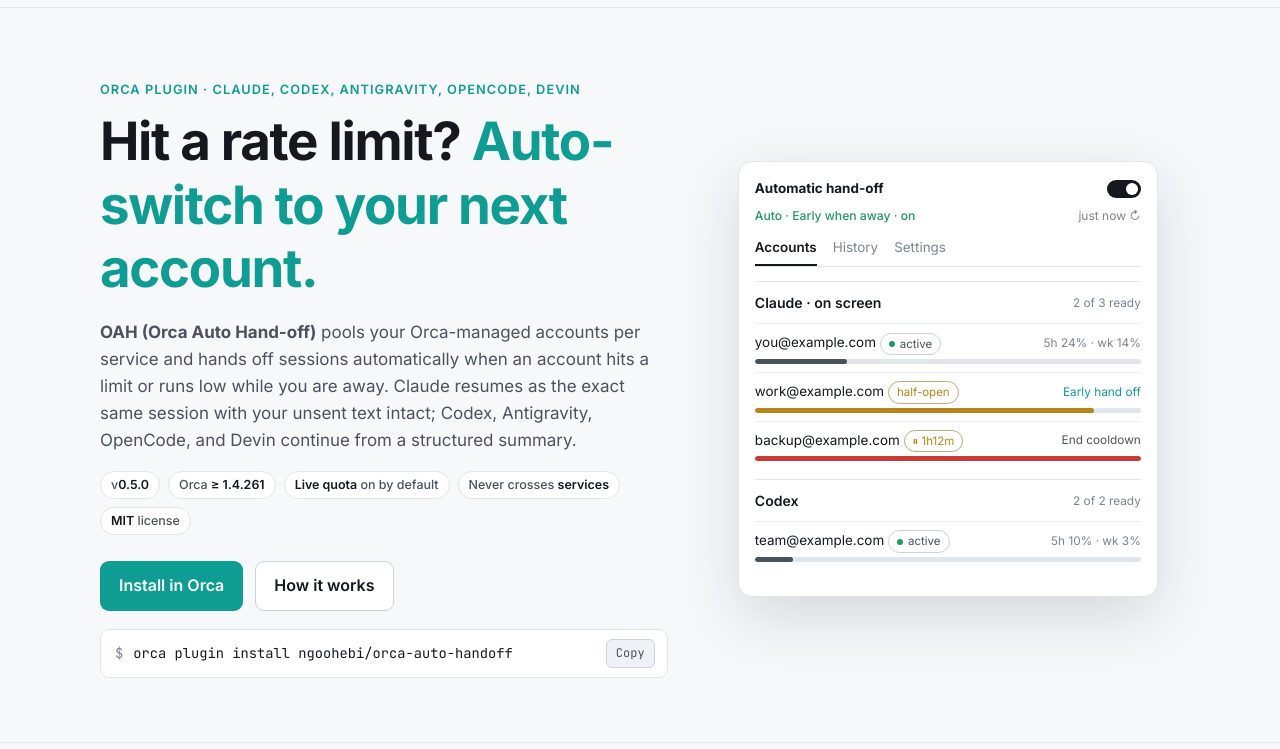
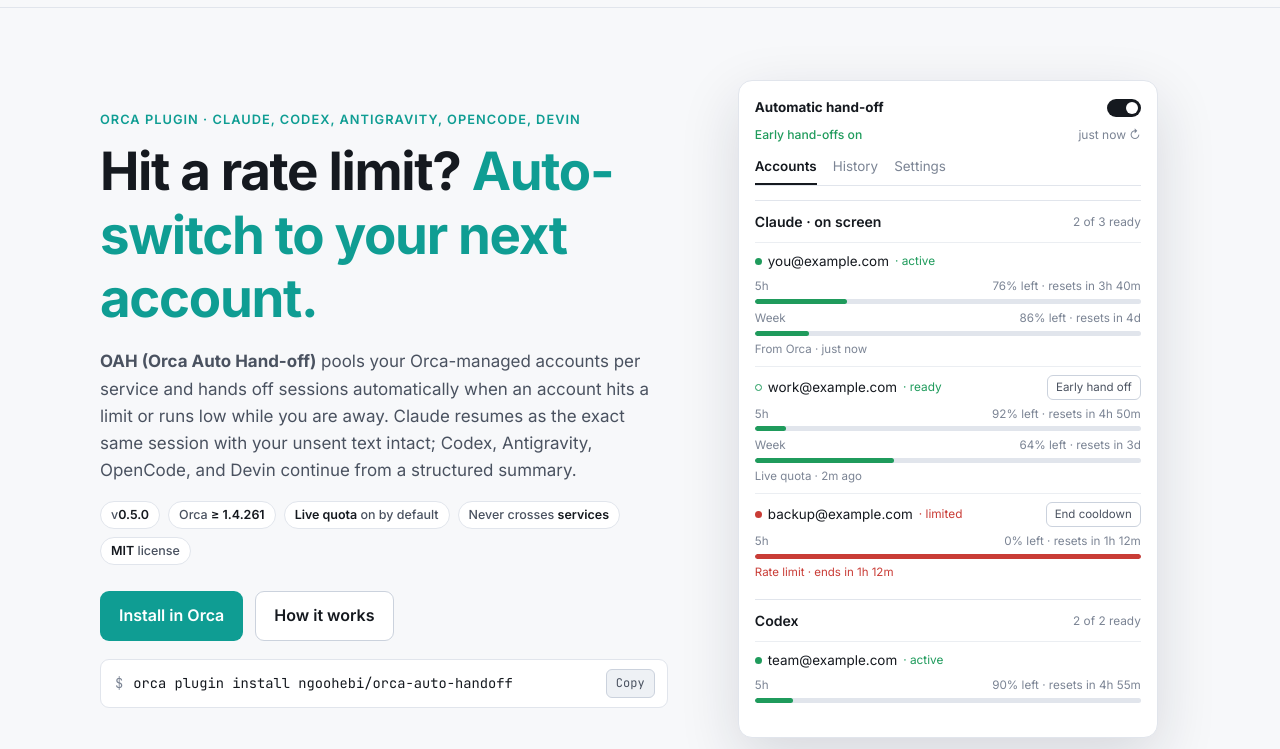
Before and after one commit to ngoohebi/orca-auto-handoff, a website: page site/index.html in a window 1280 px wide. Shown: the part 51-800 px from the top of the page. Drawn offline with Linux system fonts and the light colour scheme.

Commit message:
Update sample UI mockup to latest panel layout, rename Quick Start to Install, remove proxy mention

```diff
--- a/site/index.html
+++ b/site/index.html
@@ -114,10 +114,13 @@ nav ul a:hover{color:var(--fg);text-decoration:none}
 .acct{padding:8px 0;border-top:1px solid color-mix(in srgb,var(--line) 65%,transparent)}
 .acct:first-of-type{border-top:0;padding-top:0}
 .pill{font-size:.72rem;border:1px solid var(--line-2);border-radius:999px;padding:1px 8px;color:var(--fg-2);display:inline-flex;align-items:center;gap:5px;white-space:nowrap}
-.pill.on::before{content:"";width:6px;height:6px;border-radius:50%;background:var(--ok)}
-.pill.cool{color:var(--warn);border-color:color-mix(in srgb,var(--warn) 50%,var(--line-2))}
-.bar{height:5px;background:var(--line);border-radius:999px;overflow:hidden;margin-top:4px}
-.bar i{display:block;height:100%;background:var(--fg-2);border-radius:999px}
+.dot{display:inline-block;width:7px;height:7px;border-radius:50%;flex:none}
+.dot.ok{background:var(--ok)}.dot.ready{border:1.5px solid var(--ok)}.dot.warn{background:var(--warn)}.dot.bad{background:var(--danger)}
+.sbtn{font-size:.72rem;border:1px solid var(--line-2);border-radius:6px;padding:2px 8px;color:var(--fg-2);background:transparent;white-space:nowrap}
+.src{color:var(--fg-3);font-size:.72rem;margin-top:4px}
+.bmeta{display:flex;justify-content:space-between;color:var(--fg-3);font-size:.73rem;margin-top:5px}
+.bar{height:5px;background:var(--line);border-radius:999px;overflow:hidden;margin-top:3px}
+.bar i{display:block;height:100%;background:var(--ok);border-radius:999px}
 .bar i.w{background:var(--warn)}.bar i.d{background:var(--danger)}
 
 .grid{display:grid;gap:14px}
@@ -211,27 +214,38 @@ footer a{color:var(--fg-2)}
 
     <div class="panel" aria-label="The quiet 3-tab OAH panel">
       <div class="row" style="margin-bottom:6px"><strong>Automatic hand-off</strong><span class="toggle"></span></div>
-      <div class="row"><span class="state">Auto · Early when away · on</span><span style="color:var(--fg-3);font-size:.75rem">just now ↻</span></div>
+      <div class="row"><span class="state">Early hand-offs on</span><span style="color:var(--fg-3);font-size:.75rem">just now ↻</span></div>
       <div class="tabs"><b>Accounts</b><span>History</span><span>Settings</span></div>
       <div class="svc">
         <div class="svc-head"><h4>Claude · on screen</h4><small>2 of 3 ready</small></div>
         <div class="acct">
-          <div class="row"><span>you@example.com <span class="pill on">active</span></span><span style="color:var(--fg-3);font-size:.74rem">5h 24% · wk 14%</span></div>
+          <div class="row"><span style="display:inline-flex;align-items:center;gap:6px"><i class="dot ok"></i><span>you@example.com</span><span style="color:var(--ok);font-size:.74rem">· active</span></span></div>
+          <div class="bmeta"><span>5h</span><span>76% left · resets in 3h 40m</span></div>
           <div class="bar"><i style="width:24%"></i></div>
+          <div class="bmeta"><span>Week</span><span>86% left · resets in 4d</span></div>
+          <div class="bar"><i style="width:14%"></i></div>
+          <div class="src">From Orca · just now</div>
         </div>
         <div class="acct">
-          <div class="row"><span>work@example.com <span class="pill cool">half-open</span></span><span style="color:var(--accent);font-size:.74rem">Early hand off</span></div>
-          <div class="bar"><i class="w" style="width:88%"></i></div>
+          <div class="row"><span style="display:inline-flex;align-items:center;gap:6px"><i class="dot ready"></i><span>work@example.com</span><span style="color:var(--ok);font-size:.74rem">· ready</span></span><span class="sbtn">Early hand off</span></div>
+          <div class="bmeta"><span>5h</span><span>92% left · resets in 4h 50m</span></div>
+          <div class="bar"><i style="width:8%"></i></div>
+          <div class="bmeta"><span>Week</span><span>64% left · resets in 3d</span></div>
+          <div class="bar"><i style="width:36%"></i></div>
+          <div class="src">Live quota · 2m ago</div>
         </div>
         <div class="acct">
-          <div class="row"><span>backup@example.com <span class="pill cool">⏸ 1h12m</span></span><span style="color:var(--fg-2);font-size:.74rem">End cooldown</span></div>
+          <div class="row"><span style="display:inline-flex;align-items:center;gap:6px"><i class="dot bad"></i><span>backup@example.com</span><span style="color:var(--danger);font-size:.74rem">· limited</span></span><span class="sbtn">End cooldown</span></div>
+          <div class="bmeta"><span>5h</span><span>0% left · resets in 1h 12m</span></div>
           <div class="bar"><i class="d" style="width:100%"></i></div>
+          <div class="src" style="color:var(--danger)">Rate limit · ends in 1h 12m</div>
         </div>
       </div>
       <div class="svc">
         <div class="svc-head"><h4>Codex</h4><small>2 of 2 ready</small></div>
         <div class="acct">
-          <div class="row"><span>team@example.com <span class="pill on">active</span></span><span style="color:var(--fg-3);font-size:.74rem">5h 10% · wk 3%</span></div>
+          <div class="row"><span style="display:inline-flex;align-items:center;gap:6px"><i class="dot ok"></i><span>team@example.com</span><span style="color:var(--ok);font-size:.74rem">· active</span></span></div>
+          <div class="bmeta"><span>5h</span><span>90% left · resets in 4h 55m</span></div>
           <div class="bar"><i style="width:10%"></i></div>
         </div>
       </div>
@@ -376,14 +390,13 @@ footer a{color:var(--fg-2)}
       </li>
     </ol>
     <details>
-      <summary>Optional: <code>oah</code> CLI &amp; local HTTP proxy (for scripts, headless servers, or API-key relays)</summary>
-      <p style="color:var(--fg-2);margin-top:12px">You never need the CLI for everyday use in Orca. For terminal automation, headless <code>orca serve</code> hosts, workspace pinning, or an opt-in local HTTP failover proxy (<code>127.0.0.1:4080</code>), the optional <code>oah</code> CLI talks to the same local background helper (<code>~/.orca/oah/oahd.sock</code>) with <code>--json</code> on every command:</p>
+      <summary>Optional: <code>oah</code> CLI (for scripts, automation, or headless servers)</summary>
+      <p style="color:var(--fg-2);margin-top:12px">You never need the CLI for everyday use in Orca. For terminal automation, headless <code>orca serve</code> hosts, or workspace pinning, the optional <code>oah</code> CLI talks to the same local background helper (<code>~/.orca/oah/oahd.sock</code>) with <code>--json</code> on every command:</p>
       <pre style="margin-top:8px"><code>oah status --json                # accounts, usage, runway, cooldowns &amp; circuit state
 oah active claude --json         # active account for scripts &amp; external agents
 oah use work@example.com         # select account + hand off on-screen session
 oah pin &lt;workspace&gt; &lt;account&gt;    # pin a workspace/terminal out of auto-rotation
-oah proxy start --port 4080      # optional local HTTP failover proxy + `oah bench`
-oah sync export &gt; oah.json       # portable config backup (API keys redacted)</code></pre>
+oah sync export &gt; oah.json       # portable config backup</code></pre>
     </details>
   </div>
 </section>
```
Also changed, not shown: README.md.
